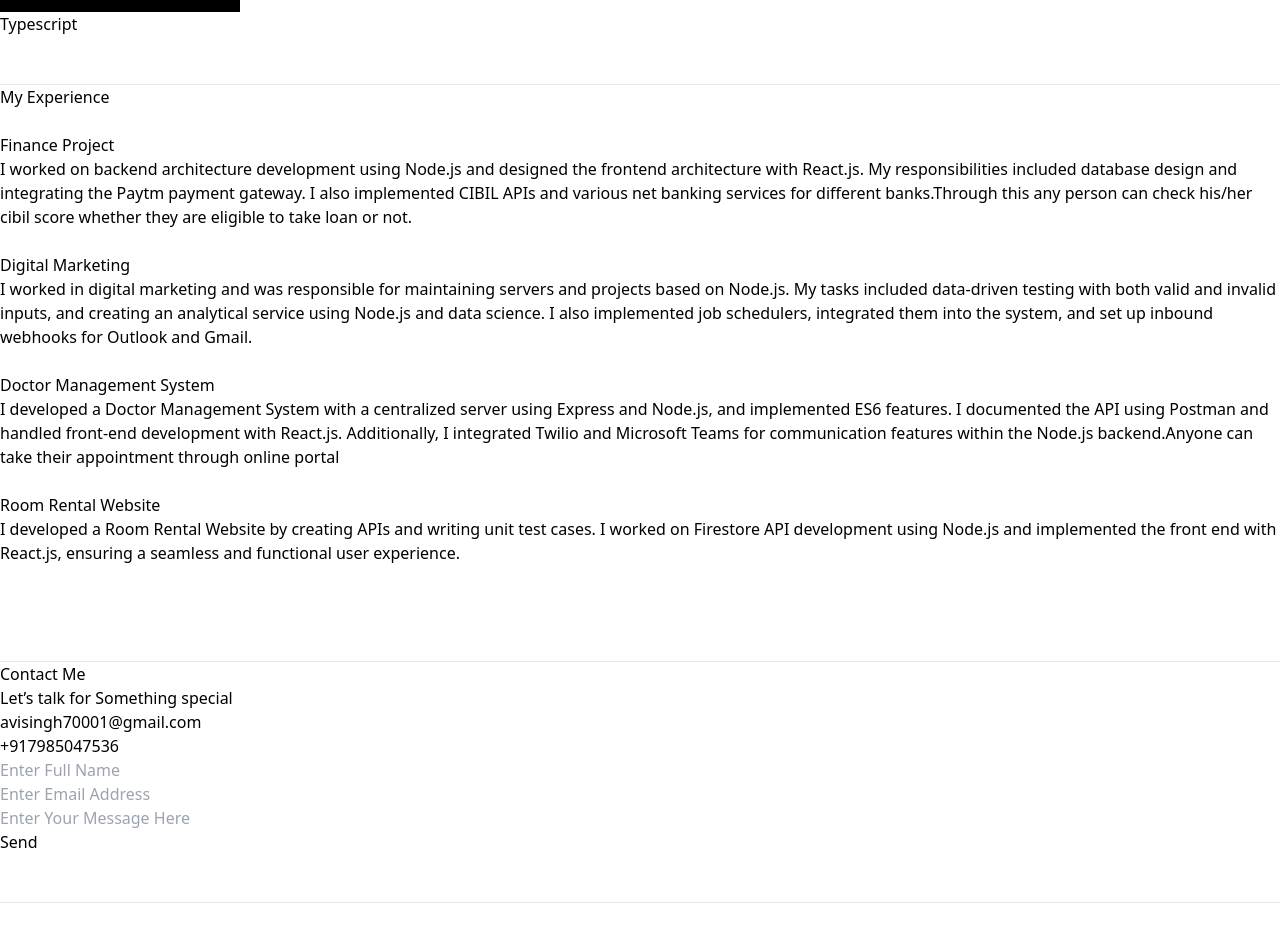
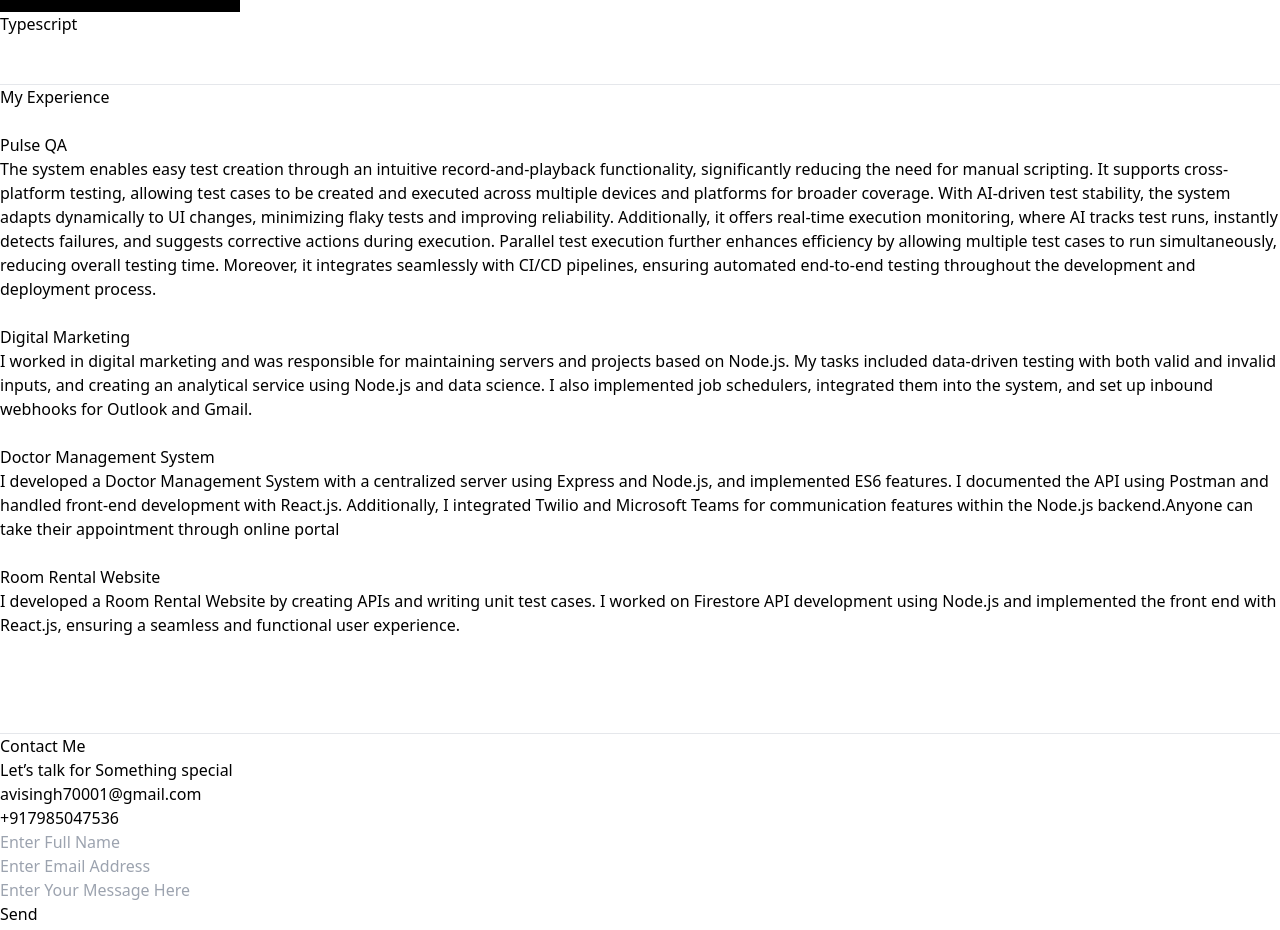
Before and after one commit to Avinash123-singh/portfolio, a React (Vite) app: page / in a window 1280 px wide. Shown: the part 5944-6874 px from the top of the page. Before the commit the page ends 6847 px from the top, so only its background shows below. Built offline with nearby package versions, Linux system fonts and the light colour scheme.

Commit message:
experience update

```diff
--- a/src/components/Experience.jsx
+++ b/src/components/Experience.jsx
@@ -12,14 +12,9 @@ function Experience() {
 
       <br />
       <div className="max-w-screen-md mx-auto mb-8 p-8 border rounded-lg shadow-md hover:bg-slate-500">
-        <h1 className="text-3xl font-bold mb-5 ">Finance Project</h1>
+        <h1 className="text-3xl font-bold mb-5 ">Pulse QA</h1>
         <p>
-          I worked on backend architecture development using Node.js and
-          designed the frontend architecture with React.js. My responsibilities
-          included database design and integrating the Paytm payment gateway. I
-          also implemented CIBIL APIs and various net banking services for
-          different banks.Through this any person can check his/her cibil score
-          whether they are eligible to take loan or not.
+          The system enables easy test creation through an intuitive record-and-playback functionality, significantly reducing the need for manual scripting. It supports cross-platform testing, allowing test cases to be created and executed across multiple devices and platforms for broader coverage. With AI-driven test stability, the system adapts dynamically to UI changes, minimizing flaky tests and improving reliability. Additionally, it offers real-time execution monitoring, where AI tracks test runs, instantly detects failures, and suggests corrective actions during execution. Parallel test execution further enhances efficiency by allowing multiple test cases to run simultaneously, reducing overall testing time. Moreover, it integrates seamlessly with CI/CD pipelines, ensuring automated end-to-end testing throughout the development and deployment process.
         </p>
       </div>
       <br />
```
Also changed, not shown: 1 other file (tests, documents, lock files or other folders).
